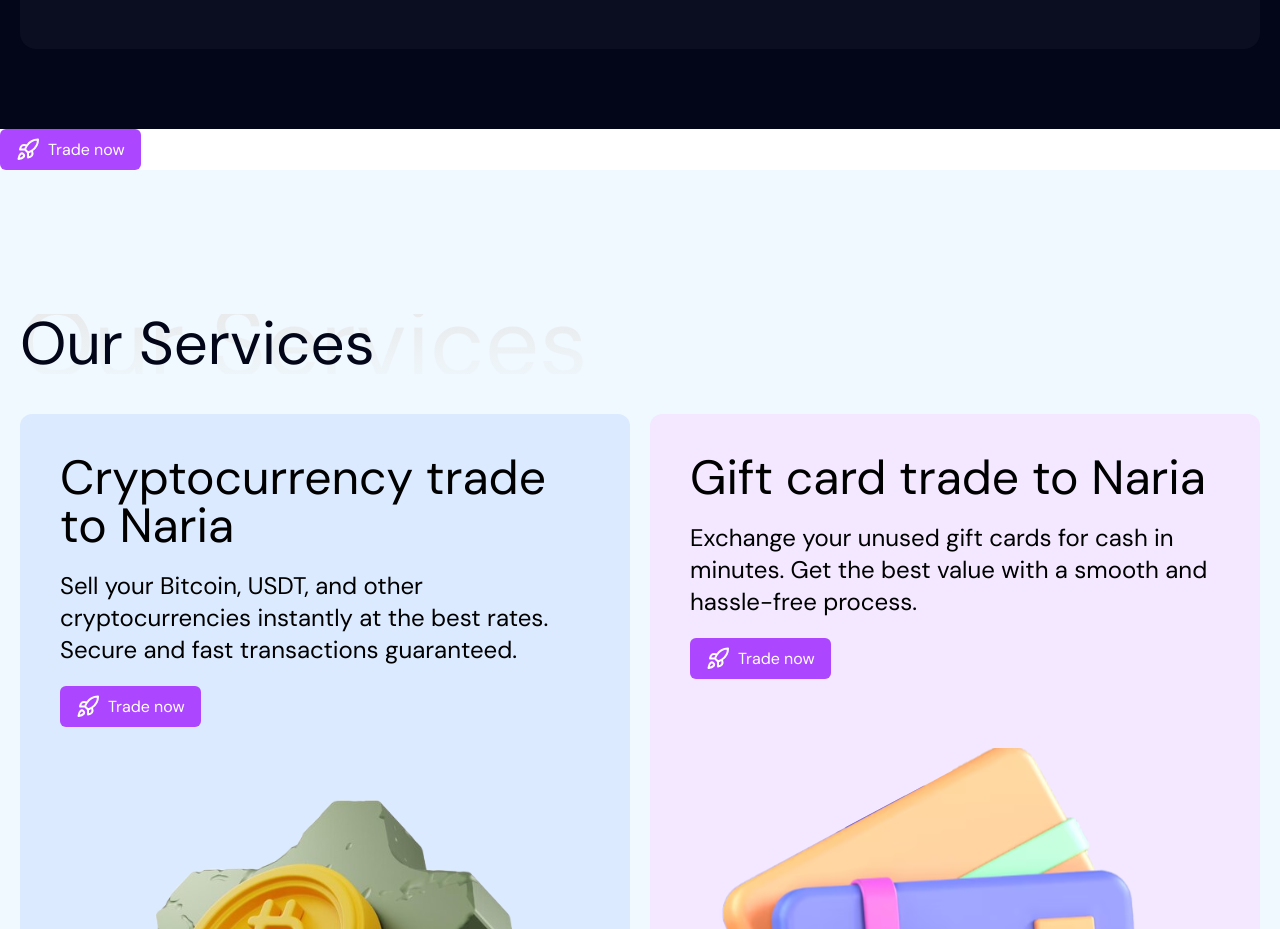
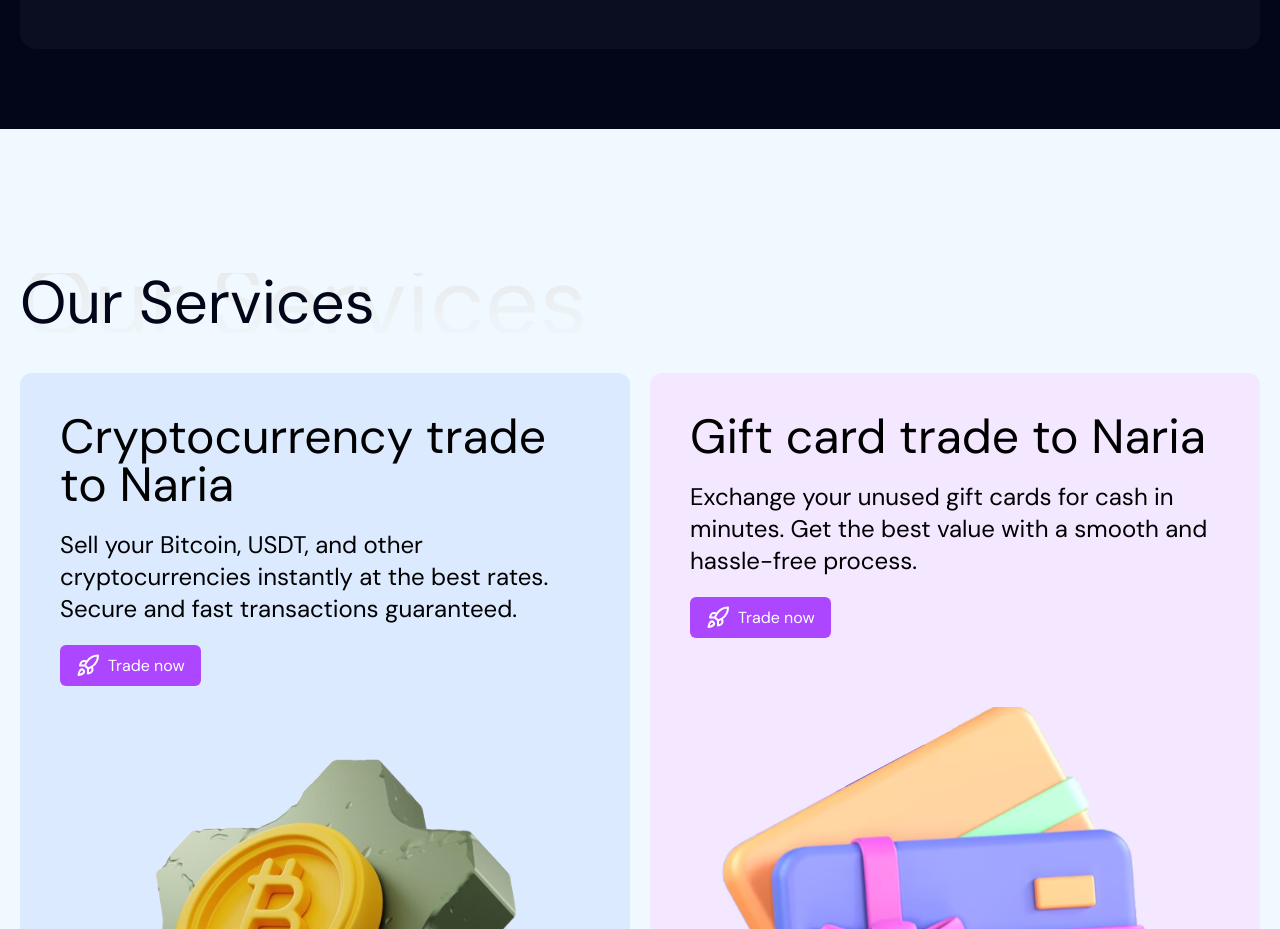
Before and after one commit to GeekyCoder25/skymike, a Next.js app: page / in a window 1280 px wide. Shown: the part 3800-4729 px from the top of the page. Built offline with nearby package versions, Linux system fonts and the light colour scheme.

Commit message:
Update Hero component button visibility for improved responsiveness on smaller screens

```diff
--- a/src/app/components/Hero.tsx
+++ b/src/app/components/Hero.tsx
@@ -473,7 +473,7 @@ const Hero: FC<{
 			</section>
 			<button
 				onClick={() => setShowTradeModal(true)}
-				className={`bg-[#AD46FF] py-2 px-4 rounded-md text-white flex items-center gap-x-2 fixed lg:static bottom-5 right-5 z-30 ${
+				className={`bg-[#AD46FF] py-2 px-4 rounded-md text-white flex items-center gap-x-2 fixed lg:hidden bottom-5 right-5 z-30 ${
 					hash ? 'visible' : 'invisible lg:visible'
 				}`}
 			>
```
